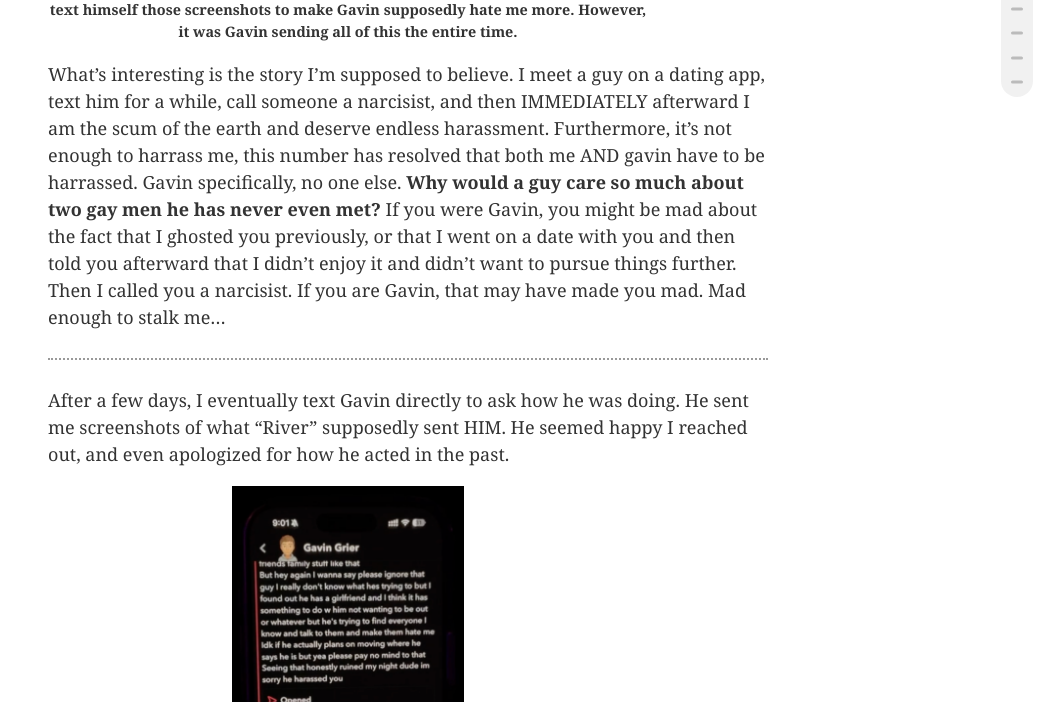
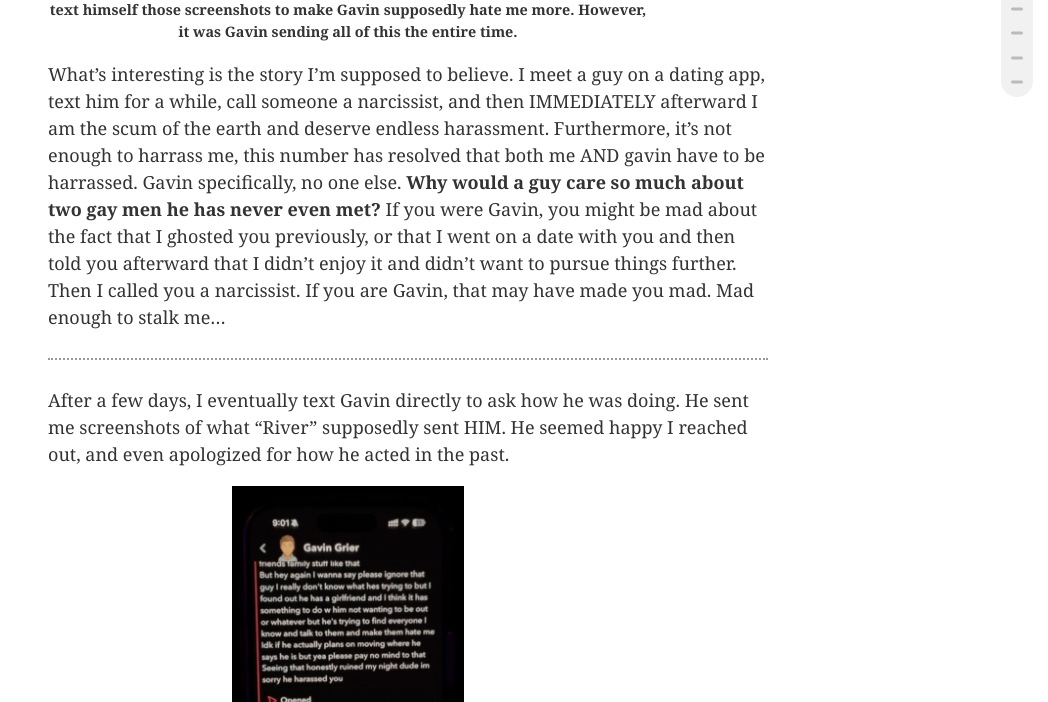
Before and after one commit to 0sps/sullivan.mx, a Jekyll site: the page built from _posts/2026-04-01-Gavin-Grier-stalker.md, in a window 1280 px wide and 900 px high, scrolled down 9222 px, cut to the strip 198-900 px from the top of the window. Shown: the whole strip, without its empty margins (232-1280 px from the left). Built offline with Jekyll 4.4.1, drawn with Linux system fonts in a browser that asks for light colours; some of the changed text lies outside the part shown.

Commit message:
Update 2026-04-01-Gavin-Grier-stalker.md

```diff
--- a/_posts/2026-04-01-Gavin-Grier-stalker.md
+++ b/_posts/2026-04-01-Gavin-Grier-stalker.md
@@ -156,7 +156,7 @@
   <figcaption>Gavin playing mind games with me, acting like he is "River" and pretending to text himself those screenshots to make Gavin supposedly hate me more. However, it was Gavin sending all of this the entire time.</figcaption>
 </figure>
 
-What's interesting is the story I'm supposed to believe. I meet a guy on a dating app, text him for a while, call someone a narcisist, and then IMMEDIATELY afterward I am the scum of the earth and deserve endless harassment. Furthermore, it's not enough to harrass me, this number has resolved that both me AND gavin have to be harrassed. Gavin specifically, no one else. **Why would a guy care so much about two gay men he has never even met?** If you were Gavin, you might be mad about the fact that I ghosted you previously, or that I went on a date with you and then told you afterward that I didn't enjoy it and didn't want to pursue things further. Then I called you a narcisist. If you are Gavin, that may have made you mad. Mad enough to stalk me...
+What's interesting is the story I'm supposed to believe. I meet a guy on a dating app, text him for a while, call someone a narcissist, and then IMMEDIATELY afterward I am the scum of the earth and deserve endless harassment. Furthermore, it's not enough to harrass me, this number has resolved that both me AND gavin have to be harrassed. Gavin specifically, no one else. **Why would a guy care so much about two gay men he has never even met?** If you were Gavin, you might be mad about the fact that I ghosted you previously, or that I went on a date with you and then told you afterward that I didn't enjoy it and didn't want to pursue things further. Then I called you a narcissist. If you are Gavin, that may have made you mad. Mad enough to stalk me...
 
 
 ---
@@ -192,7 +192,7 @@
 
 You can also see this on YouTube if you prefer: https://youtu.be/9QgQPyUm_g0
 
-The texts kept coming through October and November. The angle had shifted: The stalker said I had ruined things with Gavin, I was the problem, I was "stuck up" and unlovable. I realized that this person is very scary. They don’t even want me to know what their voice sounds like. The stalker had made me feel so bad about the situation that I felt I was in the wrong for ever using the word narcisist in the first place. I had no self confidence left at this point, and every night after work I sat at home wondering why I had done this. Why I had called anyone a narcisist. Beating myself up over and over again.
+The texts kept coming through October and November. The angle had shifted: The stalker said I had ruined things with Gavin, I was the problem, I was "stuck up" and unlovable. I realized that this person is very scary. They don’t even want me to know what their voice sounds like. The stalker had made me feel so bad about the situation that I felt I was in the wrong for ever using the word narcissist in the first place. I had no self confidence left at this point, and every night after work I sat at home wondering why I had done this. Why I had called anyone a narcissist. Beating myself up over and over again.
 
 I started to wonder if maybe I really had been unfair to Gavin.
 
@@ -242,7 +242,7 @@
 What happened was someone dumped a gallon of paint on my car. The paint they dumped caused permanent damage, requiring about $4000 in repairs to the hood. (It was a matte hood, so the paint had to be stripped and re-applied)
 
 <figure style="max-width: 600px; text-align: center;">
-  <a href= "/assets/klein.png"><img src="/assets/klein.png" alt="Sn" style="max-height: 50vh;"></a>
+  <a href= "/assets/klein.png"><img src="/assets/klein.png" alt="S" style="max-height: 50vh;"></a>
   <figcaption>Security camera footage from the vandalism.</figcaption>
 </figure>
 
```
Also changed, not shown: other parts of _posts/2026-04-01-Gavin-Grier-stalker.md (+3 -3 lines).
